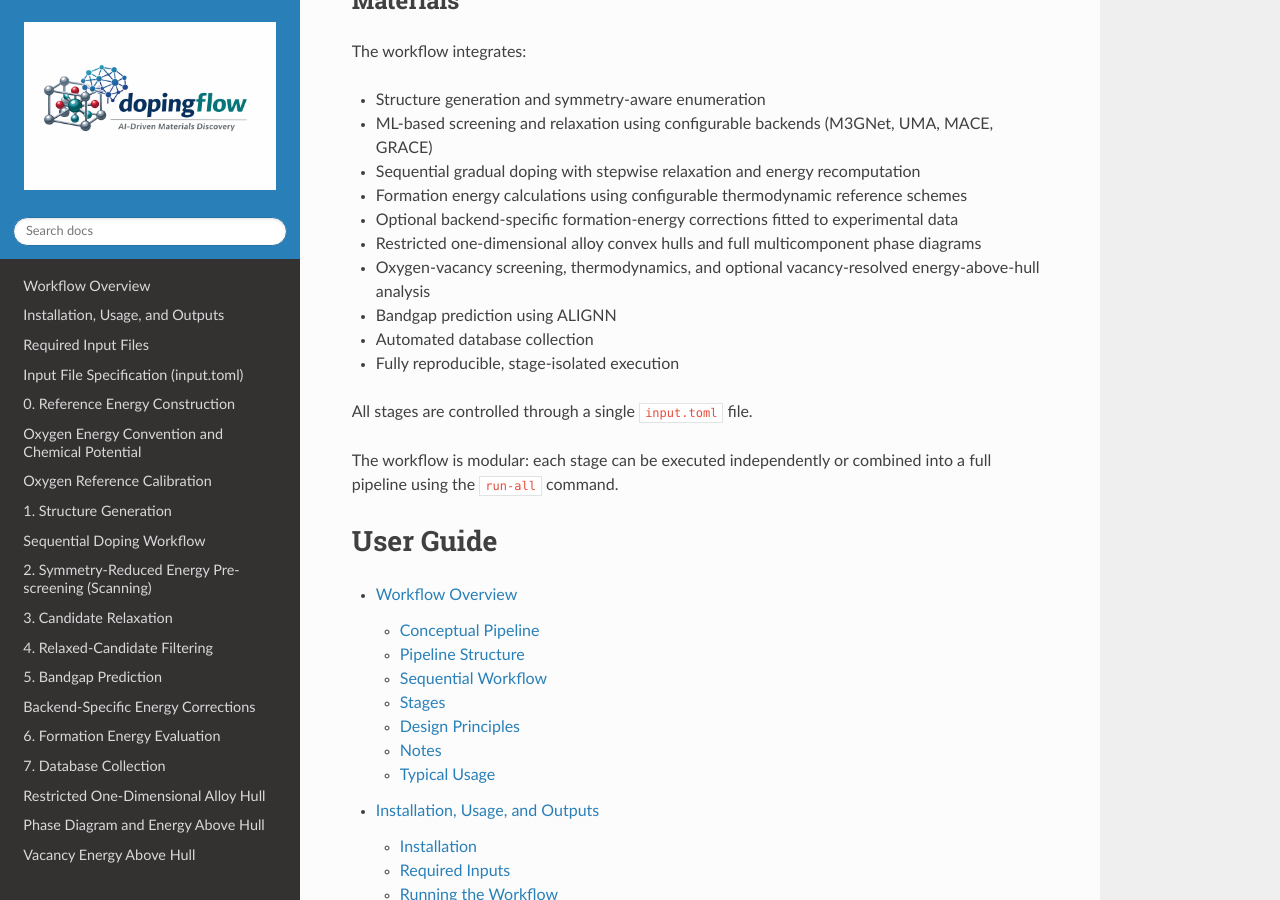
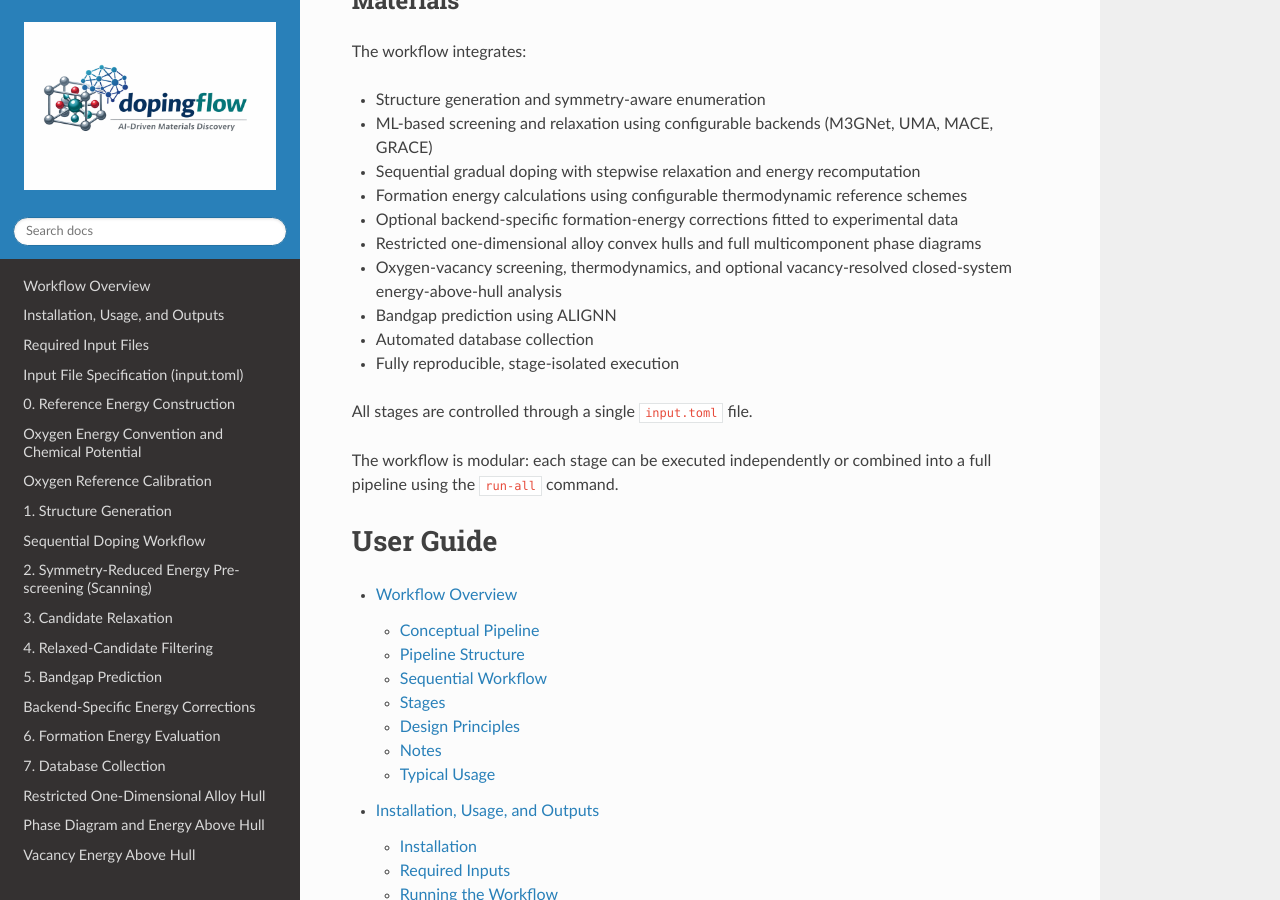
Before and after one commit to KazemZh/dopingflow, a Sphinx documentation site: the page built from docs/source/index.rst, in a window 1280 px wide and 900 px high, scrolled down 608 px. Built offline with Sphinx 7.4.7 and the Read the Docs theme 3.1.0, drawn with Linux system fonts in a browser that asks for light colours.

Commit message:
Label vacancy hull as closed-system phase stability

```diff
--- a/docs/source/index.rst
+++ b/docs/source/index.rst
@@ -18,7 +18,7 @@ The workflow integrates:
 - Formation energy calculations using configurable thermodynamic reference schemes
 - Optional backend-specific formation-energy corrections fitted to experimental data
 - Restricted one-dimensional alloy convex hulls and full multicomponent phase diagrams
-- Oxygen-vacancy screening, thermodynamics, and optional vacancy-resolved energy-above-hull analysis
+- Oxygen-vacancy screening, thermodynamics, and optional vacancy-resolved closed-system energy-above-hull analysis
 - Bandgap prediction using ALIGNN
 - Automated database collection
 - Fully reproducible, stage-isolated execution
```
